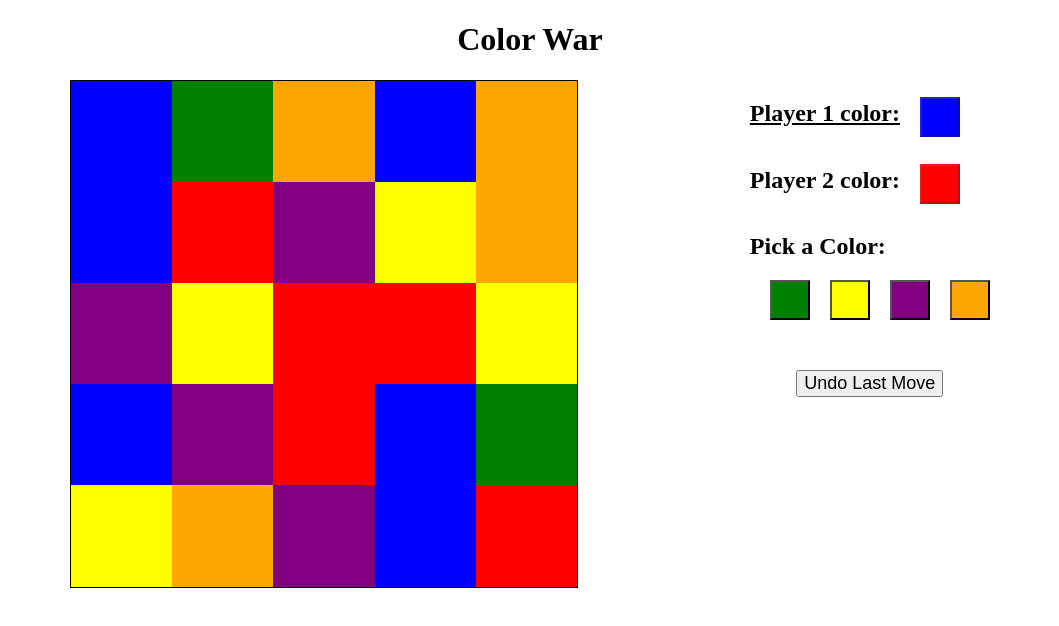
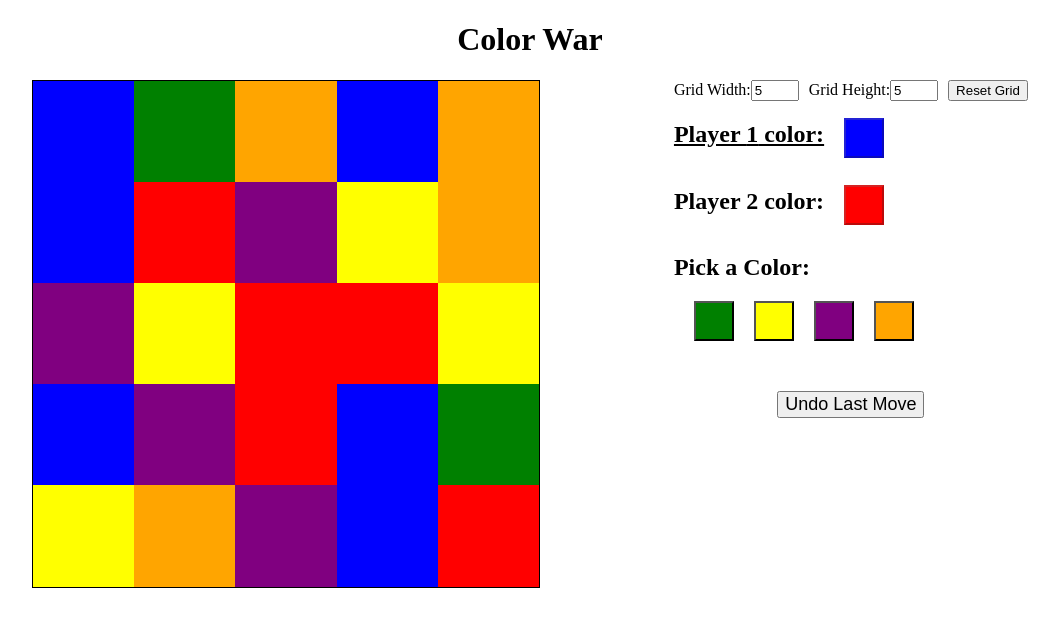
Before and after one commit to Glowieh/color-war, a React (Create React App) app: page / in a window 1280 px wide. Shown: the top 626 px of the page, without its empty margins (110-1169 px from the left). Built offline with nearby package versions, Linux system fonts and the light colour scheme.

Commit message:
Added grid sizing functionality

```diff
--- a/src/App.css
+++ b/src/App.css
@@ -30,8 +30,9 @@
   padding-top:100%;
 }
 
-.controls {
-
+.grid-sizer-input {
+  width: 40px;
+  margin-right: 10px;
 }
 
 .current-color {
--- a/src/App.jsx
+++ b/src/App.jsx
@@ -3,22 +3,34 @@ import './App.css';
 
 import Grid from './Grid.jsx';
 import Controls from './Controls.jsx';
+
 import { Config } from './Config.jsx';
 
 class App extends Component {
   constructor(props) {
     super(props);
-    this.state = {grid: [], player1Color: 0, player2Color: 1, currentPlayer: 1, winner: 0};
+    this.state = {grid: [], player1Color: 0, player2Color: 1, currentPlayer: 1, winner: 0, gridSize: {width: Config.defaultGridWidth, height: Config.defaultGridHeight}};
     this.handlePickColor = this.handlePickColor.bind(this);
+    this.handleSetGrid = this.handleSetGrid.bind(this);
   }
 
   componentDidMount() {
-    let grid = new Array(Config.gridWidth*Config.gridHeight);
+    this.initGame();
+  }
+
+  initGame() {
+    let grid = new Array(this.state.gridSize.width*this.state.gridSize.height);
+
     grid.fill(0);
     grid = grid.map(() => Math.floor(Math.random() * 6));
     grid[0] = 0;
-    grid[Config.gridWidth*Config.gridHeight-1] = 1;
-    this.setState({grid: grid, player1Color: grid[0], player2Color: grid[Config.gridWidth*Config.gridHeight-1]});
+    grid[this.state.gridSize.width*this.state.gridSize.height-1] = 1;
+
+    this.setState({grid: grid, player1Color: grid[0], player2Color: grid[this.state.gridSize.width*this.state.gridSize.height-1], currentPlayer: 1, winner: 0});
+  }
+
+  handleSetGrid(width, height) {
+    this.setState({gridSize: {width: width, height: height}}, this.initGame);
   }
 
   handlePickColor(e) {
@@ -33,8 +45,8 @@ class App extends Component {
       player2Color = this.state.player2Color;
     }
     else {
-      x = Config.gridWidth-1;
-      y = Config.gridHeight-1;
+      x = this.state.gridSize.width-1;
+      y = this.state.gridSize.height-1;
       nextPlayer = 1;
       player1Color = this.state.player1Color;
       player2Color = color;
@@ -43,6 +55,7 @@ class App extends Component {
     this.floodFill(grid, color, x, y);
     if(this.checkWin(color, grid)) {
       winner = this.state.currentPlayer;
+      nextPlayer = this.state.currentPlayer;
     }
     this.setState({grid: grid, currentPlayer: nextPlayer, player1Color: player1Color, player2Color: player2Color, winner: winner});
   }
@@ -51,13 +64,13 @@ class App extends Component {
     let originalColor = grid[this.getGridIndex(x, y)];
     grid[this.getGridIndex(x, y)] = color;
 
-    if(x+1 < Config.gridWidth && grid[this.getGridIndex(x+1, y)] === originalColor) {
+    if(x+1 < this.state.gridSize.width && grid[this.getGridIndex(x+1, y)] === originalColor) {
       this.floodFill(grid, color, x+1, y);
     }
     if(x-1 >= 0 && grid[this.getGridIndex(x-1, y)] === originalColor) {
       this.floodFill(grid, color, x-1, y);
     }
-    if(y+1 < Config.gridHeight && grid[this.getGridIndex(x, y+1)] === originalColor) {
+    if(y+1 < this.state.gridSize.height && grid[this.getGridIndex(x, y+1)] === originalColor) {
       this.floodFill(grid, color, x, y+1);
     }
     if(y-1 >= 0 && grid[this.getGridIndex(x, y-1)] === originalColor) {
@@ -66,7 +79,7 @@ class App extends Component {
   }
 
   getGridIndex(x, y) {
-    return Config.gridWidth * y + x;
+    return this.state.gridSize.width * y + x;
   }
 
   checkWin(color, grid) {
@@ -77,7 +90,7 @@ class App extends Component {
       return sum;
     }, 0);
 
-    if(acc*2 >= Config.gridWidth*Config.gridHeight) {
+    if(acc*2 >= this.state.gridSize.width*this.state.gridSize.height) {
       return true;
     }
     else {
@@ -90,13 +103,16 @@ class App extends Component {
       <div>
         <h1 className="title">Color War</h1>
         <div className="main-container">
-          <Grid grid={this.state.grid} />
+          <Grid
+            grid={this.state.grid}
+            gridSize={this.state.gridSize} />
           <Controls
             player1Color={this.state.player1Color}
             player2Color={this.state.player2Color}
             currentPlayer={this.state.currentPlayer}
             winner={this.state.winner}
-            handlePickColor={this.handlePickColor} />
+            handlePickColor={this.handlePickColor}
+            handleSetGrid={this.handleSetGrid} />
         </div>
       </div>
     );
--- a/src/Config.jsx
+++ b/src/Config.jsx
@@ -1,4 +1,5 @@
 export const Config = {
-  gridWidth: 5,
-  gridHeight: 5,
-  colors: ["blue", "red", "green", "yellow", "purple", "orange"]};
+  defaultGridWidth: 5,
+  defaultGridHeight: 5,
+  colors: ["blue", "red", "green", "yellow", "purple", "orange"]
+};
--- a/src/Controls.jsx
+++ b/src/Controls.jsx
@@ -1,5 +1,6 @@
 import React, { Component } from 'react';
 
+import GridSizer from './GridSizer.jsx';
 import CurrentColor from './CurrentColor.jsx';
 import ColorPicker from './ColorPicker.jsx';
 import Winner from './Winner.jsx';
@@ -10,6 +11,8 @@ class Controls extends Component {
     return (
       <div className="controls">
         <div className="current-colors">
+          <GridSizer
+            onSetGrid={this.props.handleSetGrid} />
           <Winner winner={this.props.winner} />
           <CurrentColor
             player={1}
--- a/src/Grid.jsx
+++ b/src/Grid.jsx
@@ -1,11 +1,10 @@
 import React, { Component } from 'react';
 
 import GridCell from './GridCell.jsx';
-import { Config } from './Config.jsx';
 
 class Grid extends Component {
   renderGrid() {
-    let rows = new Array(Config.gridHeight);
+    let rows = new Array(this.props.gridSize.height);
     rows.fill(0);
     return (
       rows.map((elem, row) =>
@@ -18,10 +17,10 @@ class Grid extends Component {
 
   renderGridRow(row) {
     return (
-      this.props.grid.slice(row*Config.gridWidth, (row+1)*Config.gridWidth).map((cell, index) =>
+      this.props.grid.slice(row*this.props.gridSize.width, (row+1)*this.props.gridSize.width).map((cell, index) =>
         <GridCell
           key={index.toString()}
-          index={row*Config.gridWidth+index}
+          index={row*this.props.gridSize.width+index}
           color={cell} />
       )
     );
--- /dev/null
+++ b/src/GridSizer.jsx
@@ -0,0 +1,40 @@
+import React, { Component } from 'react';
+
+import { Config } from './Config.jsx';
+
+class GridSizer extends Component {
+  constructor(props) {
+    super(props);
+    this.state = {gridWidth: Config.defaultGridWidth, gridHeight: Config.defaultGridHeight};
+
+    this.handleSubmit = this.handleSubmit.bind(this);
+    this.handleChange = this.handleChange.bind(this);
+  }
+
+  handleChange(event) {
+    if(event.target.name === "width") {
+      this.setState({gridWidth: parseInt(event.target.value, 10)});
+    }
+    else {
+      this.setState({gridHeight: parseInt(event.target.value, 10)});
+    }
+  }
+
+  handleSubmit() {
+    this.props.onSetGrid(this.state.gridWidth, this.state.gridHeight);
+  }
+
+  render() {
+    return (
+      <div className="grid-sizer">
+        <label>Grid Width:</label>
+        <input className="grid-sizer-input" type="number" defaultValue={Config.defaultGridWidth} name="width" onChange={this.handleChange} />
+        <label>Grid Height:</label>
+        <input className="grid-sizer-input" type="number" defaultValue={Config.defaultGridHeight} name="height" onChange={this.handleChange} />
+        <button onClick={this.handleSubmit}>Reset Grid</button>
+      </div>
+    );
+  }
+}
+
+export default GridSizer;
```
